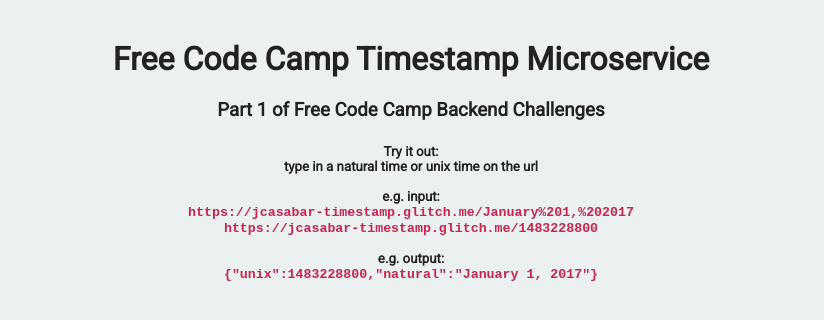
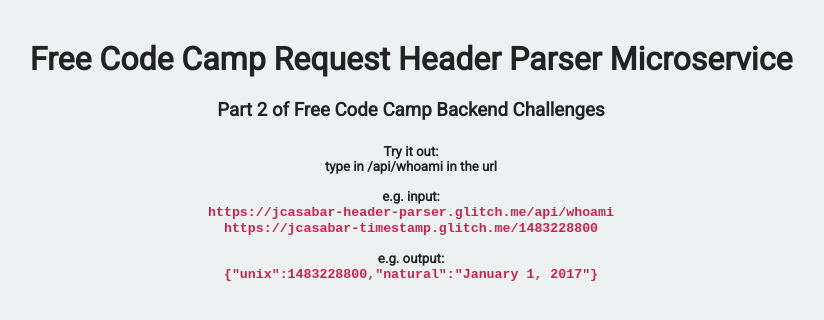
Before and after one commit to jcsonofashepherd/freecodecamp-jcc-timestamp-microservice, a website: page views/index.html in a window 1280 px wide. Shown: the whole page, without its empty margins (229-1053 px from the left). Drawn offline with Linux system fonts and the light colour scheme.

Commit message:
Checkpoint

```diff
--- a/views/index.html
+++ b/views/index.html
@@ -10,12 +10,12 @@
 
    <body>
       <div class="container">
-         <h1>Free Code Camp Timestamp Microservice</h1>
-         <h3>Part 1 of Free Code Camp Backend Challenges</h3>
+         <h1>Free Code Camp Request Header Parser Microservice</h1>
+         <h3>Part 2 of Free Code Camp Backend Challenges</h3>
          <h5>Try it out:
-         <br>type in a natural time or unix time on the url
+         <br>type in /api/whoami in the url
          <br><br>e.g. input:
-         <br><code>https://jcasabar-timestamp.glitch.me/January%201,%202017</code>
+         <br><code>https://jcasabar-header-parser.glitch.me/api/whoami</code>
          <br><code>https://jcasabar-timestamp.glitch.me/1483228800</code>
          <br><br>e.g. output:
          <br><code>{"unix":1483228800,"natural":"January 1, 2017"}</code></h5>
```
